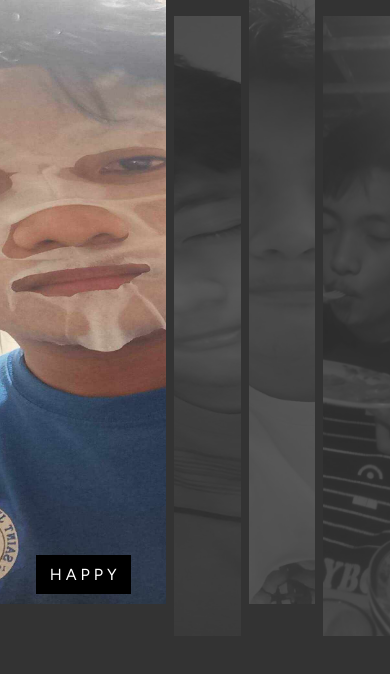
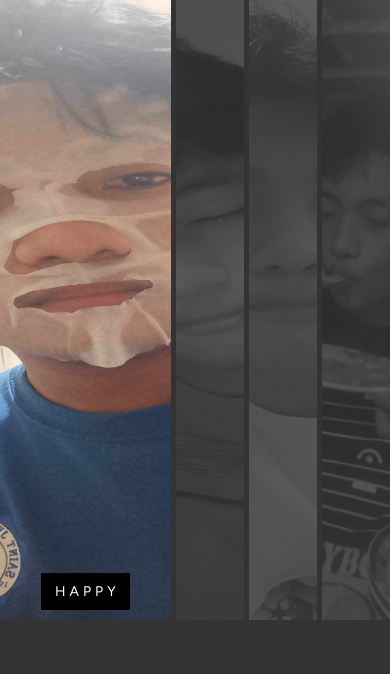
Before and after one commit to Stitchy12/birthday, a plain HTML site: page index.html in a window 390 px wide. Drawn offline with Linux system fonts and the light colour scheme.

Commit message:
Updated Css

```diff
--- a/style.css
+++ b/style.css
@@ -29,7 +29,7 @@
     justify-content: center;
     overflow: hidden;
     width: 100%;
-    height: 100%;
+    padding-bottom: 100%;
 }
 
 .box::after
@@ -100,3 +100,25 @@
     top: -100px;
     left: -100px;
 }
+
+@media screen and (max-width: 768px) {
+    .container {
+        grid-template-columns: repeat(2, 1fr);
+    }
+
+    .box:nth-child(odd),
+    .box:nth-child(even) {
+        transform: translateY(0);
+    }
+}
+
+@media screen and (max-width: 480px) {
+    .container {
+        grid-template-columns: repeat(1, 1fr);
+        gap: 0.3em;
+    }
+
+    .box::after {
+        font-size: 14px;
+    }
+}
```
